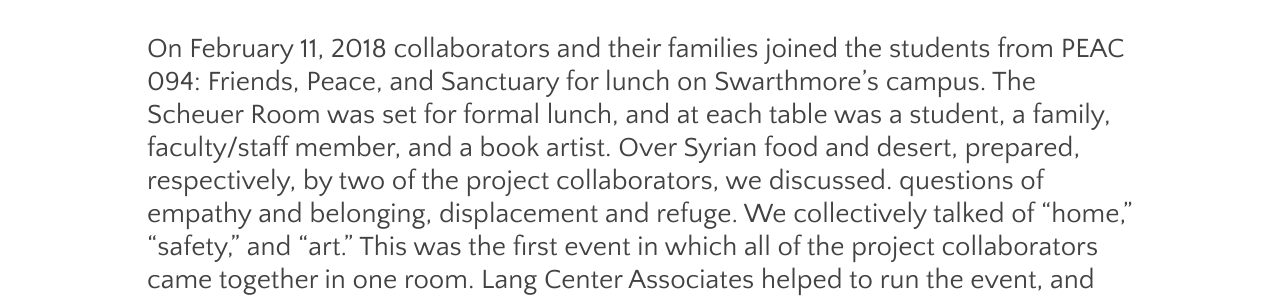
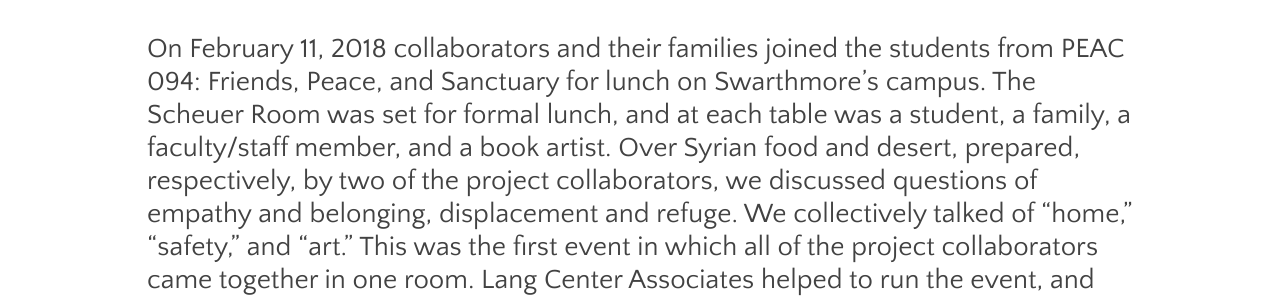
Before and after one commit to swat-ds/fps.swarthmore.edu, a Jekyll site: the page built from _posts/2018-02-11-students-collaborators-lunch.md, in a window 1280 px wide. Shown: the part 1252-1550 px from the top of the page. Built offline with Jekyll 4.4.1, drawn with Linux system fonts in a browser that asks for light colours; some of the changed text lies outside the part shown.

Commit message:
Fixed typos.

```diff
--- a/_posts/2018-02-11-students-collaborators-lunch.md
+++ b/_posts/2018-02-11-students-collaborators-lunch.md
@@ -16,4 +16,4 @@ gallery:
 
 > "Art creates a sense of love and belonging. We dream of peace for our future generations, for the future, and for our future generations to live in peace."
 
-On February 11, 2018 collaborators and their families joined the students from PEAC 094: Friends, Peace, and Sanctuary for lunch on Swarthmore’s campus. The Scheuer Room was set for formal lunch, and at each table was a student, a family, faculty/staff member, and a book artist. Over Syrian food and desert, prepared, respectively, by two of the project collaborators, we discussed. questions of empathy and belonging, displacement and refuge. We collectively talked of “home,” “safety,” and “art.” This was the first event in which all of the project collaborators came together in one room. Lang Center Associates helped to run the event, and played games with the children. The event ended with collaborators receiving a tour of campus.
+On February 11, 2018 collaborators and their families joined the students from PEAC 094: Friends, Peace, and Sanctuary for lunch on Swarthmore’s campus. The Scheuer Room was set for formal lunch, and at each table was a student, a family, a faculty/staff member, and a book artist. Over Syrian food and desert, prepared, respectively, by two of the project collaborators, we discussed questions of empathy and belonging, displacement and refuge. We collectively talked of “home,” “safety,” and “art.” This was the first event in which all of the project collaborators came together in one room. Lang Center Associates helped to run the event, and played games with the children. The event ended with collaborators receiving a tour of campus.
```
